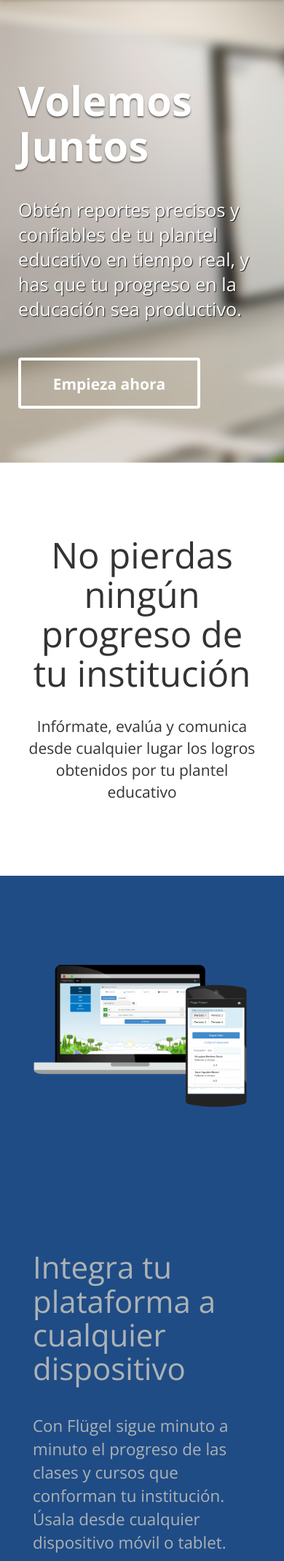
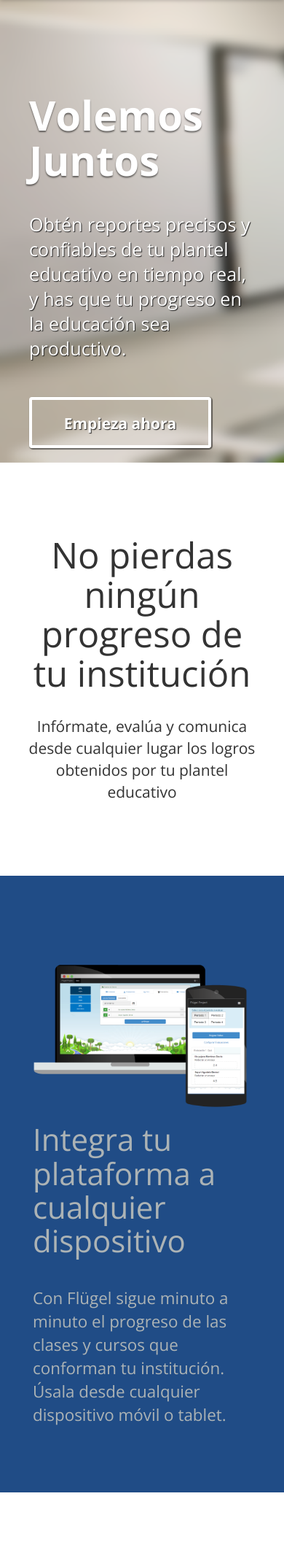
Before and after one commit to Newville23/lasd, a CodeIgniter app: page / in a window 390 px wide; the page is wider, and only the part inside the window is pictured. Shown: the part 71-2210 px from the top of that part at 73% size. Run offline with CodeIgniter, Linux system fonts and the light colour scheme; some libraries are stand-ins or nearby versions.

Commit message:
mobile first done - a more compact landing

```diff
--- a/application/views/login/index2.php
+++ b/application/views/login/index2.php
@@ -34,7 +34,7 @@
 		body{
 			background-color: #FFF;
 			font-family: "Open Sans",Helvetica,Arial,sans-serif;
-			perspective: 1px;
+
 		}
 		.navbar-default{
 			background-color: #FFF;
@@ -119,8 +119,8 @@
 
 	</style>
   </head>
-  <body>
-	<header>
+  <body data-target="#empezar" data-spy="scroll" >
+	<header >
 
 		<nav class="navbar navbar-default navbar-fixed-top" role="navigation">
 			<div class="container">
@@ -149,36 +149,37 @@
 
 	</header>
 
-	<div id="start" class="container-fluid">
-		<div class="container" style=" margin-bottom: 30px;">
+	<section id="start" class="container-fluid">
+
+		<div class="container" style=" margin-bottom: 30px; margin-top: 60px;">
+		<div class="col-lg-6 col-sm-12">
 			<h2>Volemos Juntos</h2>
-			<p id="start-p" class=" col-md-6 col-sm-12" style="padding-left: 0px;">Obtén reportes precisos y confiables de tu plantel educativo en tiempo real, y has que tu progreso en la educación sea productivo. </p>
-
-			<p><a class="btn" href="#">Empieza ahora</a></p>
-
+			<p id="start-p" >Obtén reportes precisos y confiables de tu plantel educativo en tiempo real, y has que tu progreso en la educación sea productivo.</p>
+			<a id="empezar" class="btn" href="#empezar" style="margin-right: 0px;">Empieza ahora</a>
+			</div>
 		</div>
 
-	</div>
+	</section>
 
-	<section  class="exp container-fluid">
+	<section  id="empieza" class="exp container-fluid">
 		<div class="container">
-			<div class="col-md-9 col-md-offset-2">
-				<h2 class="text-center">No pierdas ningún progreso de tu institución</h2>
-				<p class="text-center">Infórmate, evalúa y comunica desde cualquier lugar los logros obtenidos por tu plantel educativo</p>
+			<div class="col-md-8 col-md-offset-2 col-sm-12 col-sx-12" >
+				<h2 class=" text-center">No pierdas ningún progreso de tu institución</h2>
+				<p class=" text-center">Infórmate, evalúa y comunica desde cualquier lugar los logros obtenidos por tu plantel educativo</p>
 			</div>
 		</div>
 
 	</section>
 
 
-	<section id="devices" class="container-fluid">
+	<section id="devices" class="container-fluid" style="padding-top: 115px; padding-bottom: 80px;">
 
 		<div class="container">
-			<div class=" col-md-6">
+			<div class="col-md-6 col-sm-12">
 				<img id="devices-1" style="width: 100%;" src="<?php  echo base_url("bootstrap/img/LandingFlugel/devices.png"); ?>">
 			</div>
 
-			<div id="devices-2"  class="col-md-5 col-md-offset-1">
+			<div id="devices-2"  class="col-md-5 col-md-offset-1 col-sm-12">
 				<h2>Integra tu plataforma a cualquier dispositivo</h2>
 
 				<p>Con Flügel sigue minuto a minuto el progreso de las clases y cursos que conforman tu institución. Úsala desde cualquier dispositivo móvil o tablet.</p>
@@ -197,22 +198,21 @@
 
 	</section>
 
-	<section id="node" class="container-fluid">
+	<section id="node" class="container-fluid" style="padding-top: 115px; padding-bottom: 80px;">
 
 		<div class="container">
-			<div class=" col-md-6">
+			<div class="col-md-6 col-sm-12">
 				<img id="node-1" style="height: 66%;width: 80%;" src="<?php  echo base_url("bootstrap/img/LandingFlugel/node.png"); ?>">
+
 			</div>
 
-			<div id="node-2"  class="col-md-5 col-md-offset-1">
+			<div id="node-2"  class="col-md-5 col-md-offset-1 col-sm-12">
 				<h2>Relaciónate fácil y de inmediato</h2>
 
 				<p>Mantén informado a tu grupo de trabajo acerca del progreso del contenido por asignaturas y el registro de indicadores que representen el desarrollo en la formación académica. Vincula y desvincula docentes, estudiantes y acudientes en espacios de cooperación que incentiven la excelencia académica.</p>
-			</div>
 		</div>
 
 	</section>
-
 
 
 	<footer>
@@ -221,8 +221,8 @@
 				<div class="col-md-4">
 
 				<h2>Footer</h2>
-				<p style="margin-bottom: 100px; margin-top: 40px;">Nuestro principal interés es brindar una red de cooperación académica, con el fin de alcanzar la excelencia.</p>
-				<p >&copy; 2014 Flügel Project, Inc.</p>
+				<p  class="visible-lg" style="margin-bottom: 80px; margin-top: 40px;">Nuestro principal interés es brindar una red de cooperación académica, con el fin de alcanzar la excelencia.</p>
+				<p class="text-muted" >&copy; 2014 Flügel Project, Inc.</p>
 				</div>
 			</div>
 
--- a/application/views/templates/footer.php
+++ b/application/views/templates/footer.php
@@ -1,11 +1,11 @@
-		<footer>
+<!-- 		<footer>
 			<div class="row">
 				<div class="col-md-12">
 					<div class="text-muted" ><small>Copyright &copy; 2013 <?php echo $lasd;?></small></div>
 				</div>
 			</div>
 		</footer>
-
+		 -->
 
 		<script src="<?php  echo base_url("bootstrap/js/bootstrap.min.js"); ?>"></script>
 		<script src="<?php  echo base_url("bootstrap/js/summernote.min.js"); ?>"></script>
--- a/bootstrap/css/custom.css
+++ b/bootstrap/css/custom.css
@@ -2,11 +2,8 @@ body{
 	background-color: #E5E5E6;
 
 }
-
-
 header{
 	height: 70px;
-
 }
 
 header h1{
@@ -32,6 +29,7 @@ header h1 a{
 
 #start{
 	background: url(../img/LandingFlugel/a2.png) no-repeat;
+
 	padding: 48px 10px 48px 10px;
 	color: white;
 	height: 635px;
@@ -47,7 +45,6 @@ header h1 a{
 	font: 4em "Open Sans", Helvetica, Arial, sans-serif;
 	font-weight: bold;
 	line-height: 1.1;
-	margin-top: 60px;
 	text-shadow: 0 2px 2px rgba(0,0,0,0.5);
 }
 #start-p{
@@ -60,6 +57,12 @@ header h1 a{
 
 #start-p{
 	padding: none;
+}
+
+#empezar{
+	-webkit-box-shadow: 1px 1px 1px 1px rgba(0,0,0,0.5);
+box-shadow: 1px 1px 1px 1px rgba(0,0,0,0.5);
+	text-shadow: 1px 1px 1px rgba(0,0,0,0.8);
 }
 
 .post-it{
@@ -122,13 +125,9 @@ header h1 a{
 
 #devices-1{
 	width: 624px;
-	margin-top: 115px;
-	margin-bottom: 80px;
-}
+	}
 
-#devices-2 {
-	margin-top: 115px;
-}
+
 
 #devices-2 h2{
 	font-size: 3em;
@@ -148,16 +147,6 @@ header h1 a{
 	color: #ACB3B5;
 }
 
-#node-1{
-	width: 624px;
-	margin-top: 115px;
-	margin-bottom: 80px;
-}
-
-#node-2 {
-	margin-top: 115px;
-}
-
 #node-2 h2{
 	font-size: 3em;
 	font-weight: 300;
@@ -173,6 +162,7 @@ header h1 a{
 #footer{
 	background: #3F4944 url(../img/LandingFlugel/logo-gris.png) center 30px no-repeat;
 	color:  #ACB3B5;
+
 }
 
 #footer h2{
```
